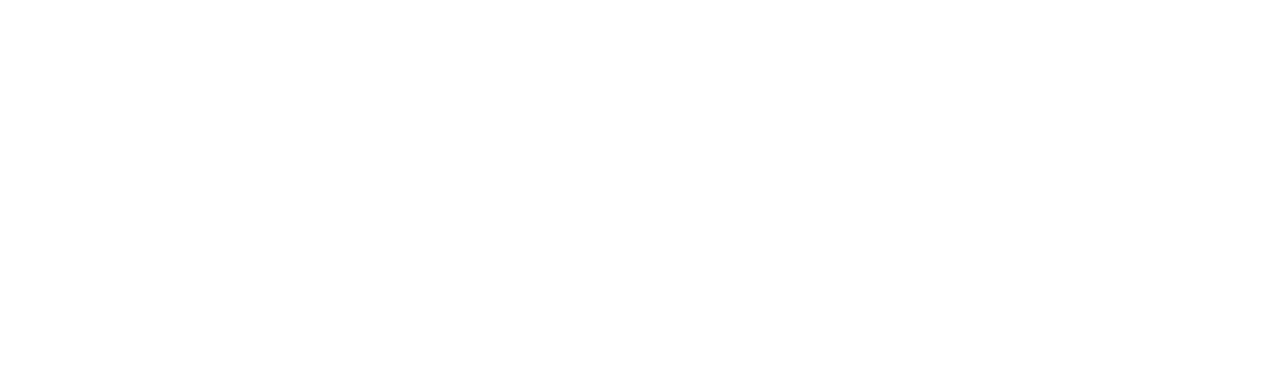
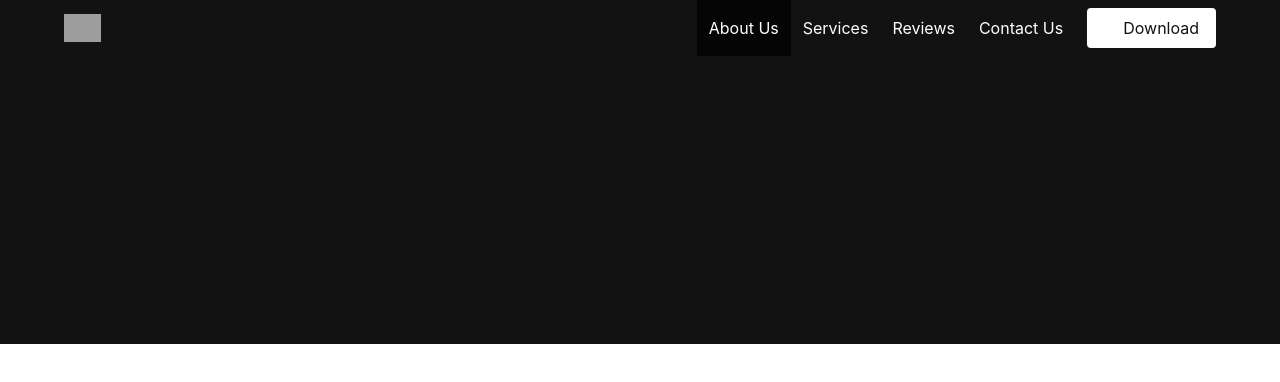
Before and after one commit to TheNewLad/st0912-react-bulma, a React (Create React App) app: page / in a window 1280 px wide. Shown: the top 382 px of the page. Built offline with nearby package versions, Linux system fonts and the light colour scheme; grey boxes are pictures that could not be loaded.

Commit message:
Add navbar

```diff
--- a/src/App.js
+++ b/src/App.js
@@ -5,6 +5,54 @@
   render() {
     return (
       <div className="App">
+        <section className="hero is-primary is-medium">
+          {/* Hero head: will stick at the top */}
+          <div className="hero-head">
+            <nav className="navbar">
+              <div className="container">
+                <div className="navbar-brand">
+                  <a className="navbar-item">
+                    <img src="https://bulma.io/images/bulma-type-white.png" alt="Logo" />
+                  </a>
+                  <span className="navbar-burger burger" data-target="navbarMenuHeroA">
+                    <span />
+                    <span />
+                    <span />
+                  </span>
+                </div>
+                <div id="navbarMenuHeroA" className="navbar-menu">
+                  <div className="navbar-end">
+                    <a className="navbar-item is-active">
+                      About Us
+            </a>
+                    <a className="navbar-item">
+                      Services
+            </a>
+                    <a className="navbar-item">
+                      Reviews
+            </a>
+                    <a className="navbar-item">
+                      Contact Us
+            </a>
+                    <span className="navbar-item">
+                      <a className="button is-primary is-inverted">
+                        <span className="icon">
+                          <i className="fab fa-github" />
+                        </span>
+                        <span>Download</span>
+                      </a>
+                    </span>
+                  </div>
+                </div>
+              </div>
+            </nav>
+          </div>
+          {/* Hero content: will be in the middle */}
+          <div className="hero-body" />
+          {/* Hero footer: will stick at the bottom */}
+          <div className="hero-foot" />
+        </section>
+
       </div>
     );
   }
```
